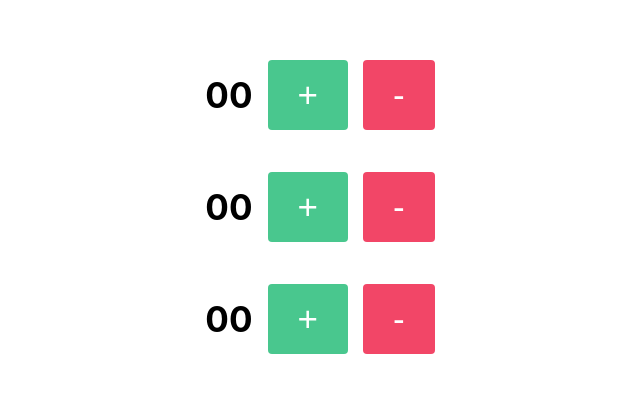
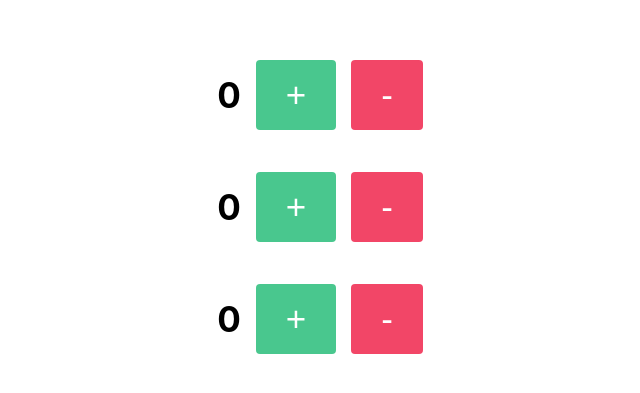
Before and after one commit to Mohammed-katanani/react-task3, a React (Create React App) app: page / in a window 1280 px wide. Shown: the part 193-586 px from the top of the page, without its empty margins (320-960 px from the left). Built offline with nearby package versions, Linux system fonts and the light colour scheme.

Commit message:
update the valedation

```diff
--- a/src/Counter/index.css
+++ b/src/Counter/index.css
@@ -1,6 +1,6 @@
 .counter{
     display: flex;
-    justify-content: center;
+    justify-content: end;
     align-items: center;
     gap: 15px;
     font-size: 35px;
--- a/src/Counter/index.jsx
+++ b/src/Counter/index.jsx
@@ -9,7 +9,7 @@ export default class Counter extends Component {
   render() {
     return (
       <div className='counter'>
-        <p>{this.state.count>9?this.state.count:`0${this.state.count}`}</p>
+        <p>{this.state.count}</p>
         <button onClick={this.onIncrement}>+</button>
         <button onClick={this.onDecrement}>-</button>
       </div>
```
